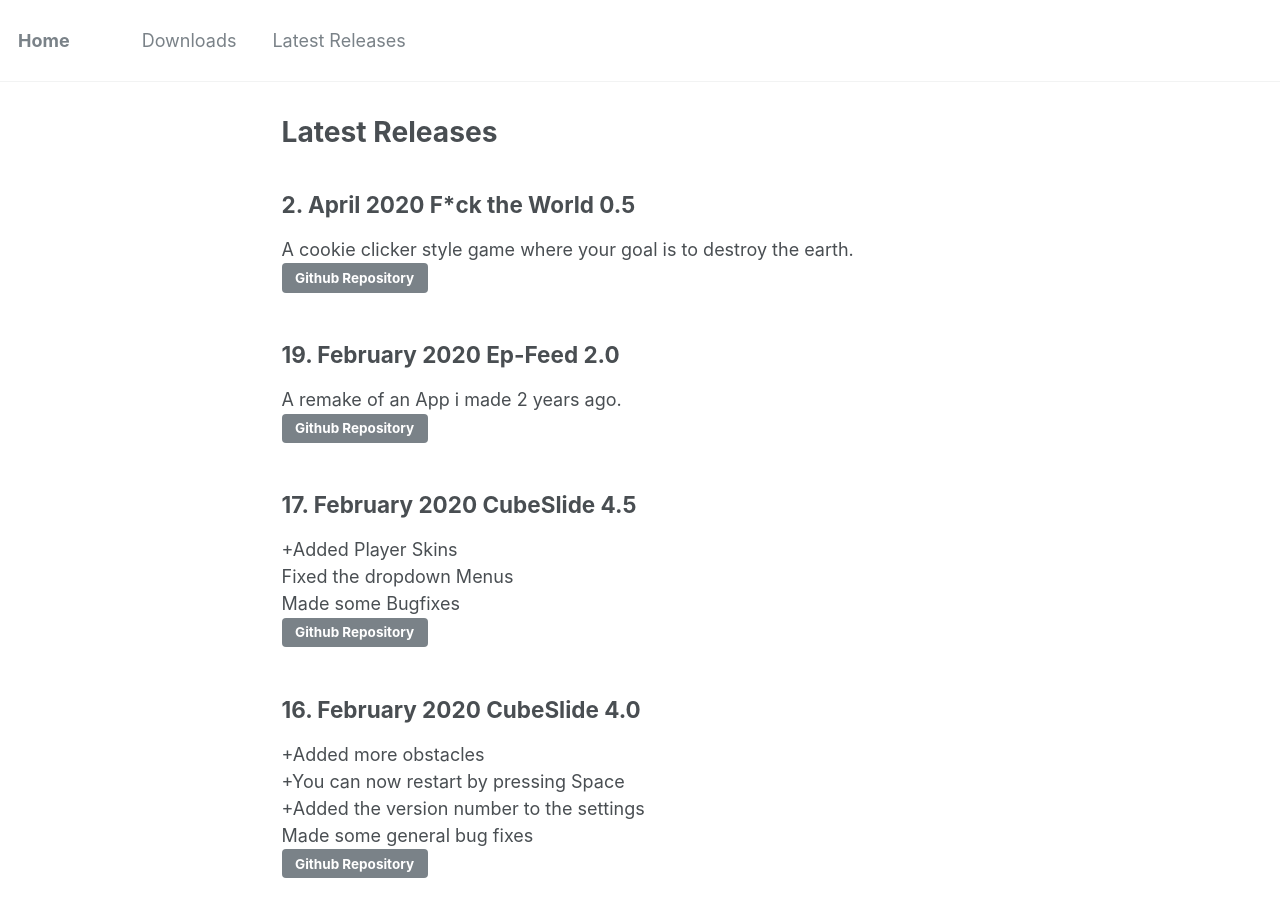
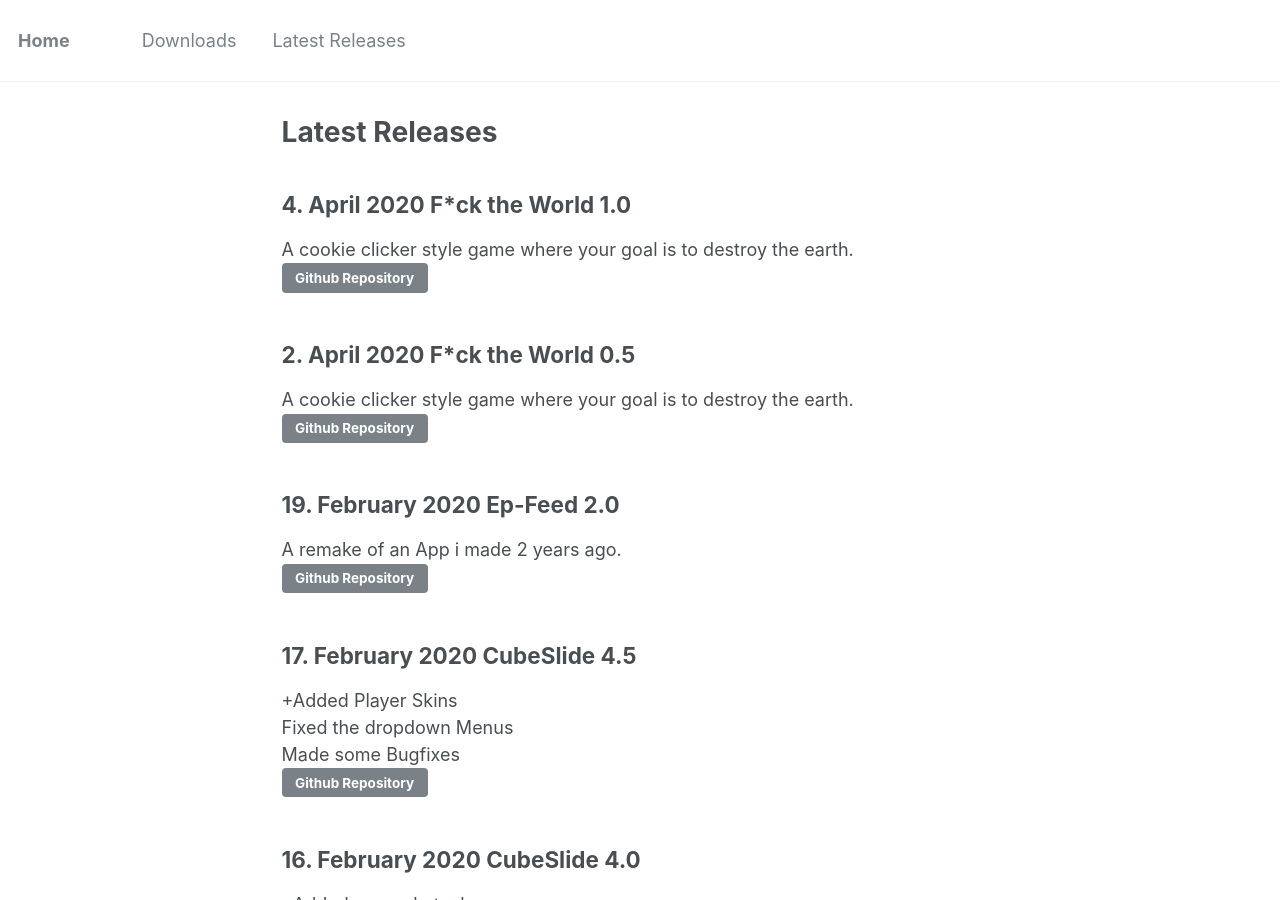
Before and after one commit to Janik313/janik313.github.io, a Jekyll site: the page built from _pages/releases.md, in a window 1280 px wide and 900 px high. Built offline with Jekyll 4.4.1, drawn with Linux system fonts in a browser that asks for light colours.

Commit message:
Update releases.md

```diff
--- a/_pages/releases.md
+++ b/_pages/releases.md
@@ -15,6 +15,11 @@
   gtag('config', 'UA-157295670-1');
 </script>
 </head>
+
+<h2>4. April 2020 F*ck the World 1.0 </h2>
+A cookie clicker style game where your goal is to destroy the earth.
+<br><button onclick="window.location.href='https://github.com/Janik313/FuckTheWorld'" class="btn">Github Repository</button>
+
 <h2>2. April 2020 F*ck the World 0.5 </h2>
 A cookie clicker style game where your goal is to destroy the earth.
 <br><button onclick="window.location.href='https://github.com/Janik313/FuckTheWorld'" class="btn">Github Repository</button>
```
